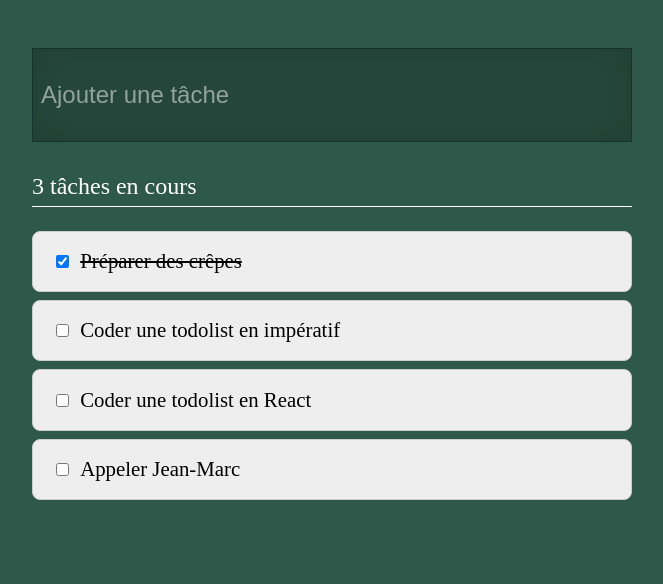
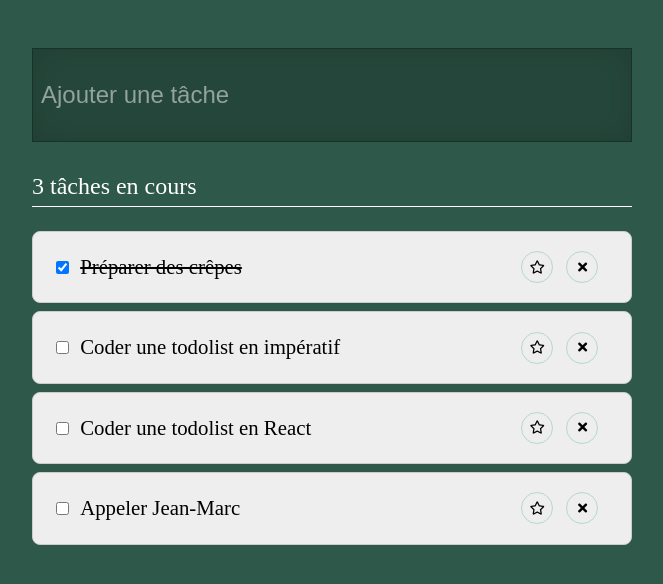
Before and after one commit to bsabardu/Simple-Todolist, a React app: page / in a window 1280 px wide. Shown: the whole page, without its empty margins (308-971 px from the left). Built offline with nearby package versions, Linux system fonts and the light colour scheme.

Commit message:
add new actions button+ delete management

```diff
--- a/package.json
+++ b/package.json
@@ -46,6 +46,7 @@
     "webpack-merge": "^5.7.3"
   },
   "dependencies": {
+    "@fortawesome/fontawesome-free": "^5.15.2",
     "classnames": "^2.2.6",
     "core-js": "3",
     "prop-types": "^15.7.2",
--- a/src/assets/index.html
+++ b/src/assets/index.html
@@ -4,7 +4,8 @@
         <meta charset="utf-8" />
         <meta name="viewport" content="width=device-width, initial-scale=1.0" />
         <meta http-equiv="x-ua-compatible" content="ie=edge" />
-        <title>Todo List</title>
+		<title>Todo List</title>
+		<script defer src="/your-path-to-fontawesome/js/fontawesome.js"></script>
     </head>
     <body>
         <div id="root"></div>
--- a/src/components/Task/index.js
+++ b/src/components/Task/index.js
@@ -12,9 +12,16 @@ const Task = ({
   label,
   done,
   onChecked,
+  onDelete,
 }) => (
   <li className="task">
-    <input type="checkbox" name={id} checked={done} onChange={onChecked} /><label className={classnames('task__label', { 'task__label--checked': done })} htmlFor={id}>{label}</label>
+    <div className="task__content">
+      <input type="checkbox" name={id} checked={done} onChange={onChecked} /><label className={classnames('task__label', { 'task__label--checked': done })} htmlFor={id}>{label}</label>
+    </div>
+    <div className="task__actions">
+      <button type="button" className="task__button"><i className="far fa-star"></i></button>
+      <button type="button" className="task__button" onClick={onDelete}><i className="fas fa-times"></i></button>
+    </div>
   </li>
 );
 
@@ -24,11 +31,13 @@ Task.propTypes = {
   done: PropTypes.bool,
   label: PropTypes.string.isRequired,
   onChecked: PropTypes.func,
+  onDelete: PropTypes.func,
 };
 
 Task.defaultProps = {
   done: false,
   onChecked: () => {},
+  onDelete: () => {},
 };
 
 // == Export
--- a/src/components/Task/styles.scss
+++ b/src/components/Task/styles.scss
@@ -1,3 +1,5 @@
+@use 'src/styles/vars';
+
 .task {
   padding: 1.2rem;
   margin-bottom: 0.5rem;
@@ -5,7 +7,9 @@
   border: solid 1px #ccc;
   border-radius: 8px;
   font-size: 1.3rem;
-
+  display: flex;
+  justify-content: space-between;
+  align-items: center;
 
   &__label {
     margin-left: .5rem;
@@ -15,4 +19,18 @@
   &__label--checked {
     text-decoration: line-through;
   }
+
+  &__button {
+    border: 1px solid vars.$color-tertiary;
+    background-color: transparent;
+    border-radius: 50%;
+    margin-right: 1em;
+    width: 2rem;
+    height: 2rem;
+
+    &:hover{
+      background-color: vars.$color-tertiary;
+    }
+
+  }
 }
--- a/src/components/Tasks/index.js
+++ b/src/components/Tasks/index.js
@@ -9,7 +9,7 @@ import './styles.scss';
 import Task from 'src/components/Task';
 
 // == Composant
-const Tasks = ({ currentTasksNbr, tasks, onChecked }) => (
+const Tasks = ({ currentTasksNbr, tasks, onChecked, onDelete }) => (
   <div className="tasks">
     <h2 className="tasks__title">{currentTasksNbr} tâches en cours</h2>
     <ul className="tasks__list">
@@ -19,6 +19,7 @@ const Tasks = ({ currentTasksNbr, tasks, onChecked }) => (
             key={task.id}
             {...task}
             onChecked={() => onChecked(task)}
+            onDelete={() => onDelete(task)}
           />
         ))
       ) : (
@@ -36,12 +37,14 @@ Tasks.propTypes = {
     }),
   ),
   onChecked: PropTypes.func,
+  onDelete: PropTypes.func,
   currentTasksNbr: PropTypes.number,
 };
 
 Tasks.defaultProps = {
   tasks: [],
   onChecked: () => {},
+  onDelete: () => {},
   currentTasksNbr: 0,
 };
 
--- a/src/components/Todo/index.js
+++ b/src/components/Todo/index.js
@@ -42,14 +42,13 @@ class Todo extends Component {
 
   handleSubmitTask = () => {
     const { tasks, newTaskLabel } = this.state;
-    const newTask = {
-      id: (Math.max(...tasks.map((task) => task.id))) + 1,
-      label: newTaskLabel,
-      done: false,
-    };
 
     this.setState({
-      tasks: sortByDone([...tasks, newTask]),
+      tasks: sortByDone([...tasks, {
+        id: (Math.max(...tasks.map((task) => task.id))) + 1,
+        label: newTaskLabel,
+        done: false,
+      }]),
       newTaskLabel: '',
       currentTasksNbr: tasks.filter((task) => !task.done).length,
     });
@@ -73,6 +72,14 @@ class Todo extends Component {
     });
   }
 
+  handleTaskDelete = (task) => {
+    const { tasks } = this.state;
+    const newTasks = tasks.filter((taskItem) => taskItem.id !== task.id);
+    this.setState({
+      tasks: sortByDone(newTasks),
+    });
+  }
+
   render() {
     const { currentTasksNbr, tasks, newTaskLabel } = this.state;
     return (
@@ -82,7 +89,12 @@ class Todo extends Component {
           onInputChange={this.handleInputChange}
           inputLabel={newTaskLabel}
         />
-        <Tasks currentTasksNbr={currentTasksNbr} tasks={tasks} onChecked={this.handleTaskChecked} />
+        <Tasks
+          currentTasksNbr={currentTasksNbr}
+          tasks={tasks}
+          onChecked={this.handleTaskChecked}
+          onDelete={this.handleTaskDelete}
+        />
       </div>
     );
   }
--- a/src/index.js
+++ b/src/index.js
@@ -1,6 +1,7 @@
 // == Import : npm
 import React from 'react';
 import { render } from 'react-dom';
+import '../node_modules/@fortawesome/fontawesome-free/css/all.css';
 
 // == Import : local
 // Composants
--- a/src/styles/_vars.scss
+++ b/src/styles/_vars.scss
@@ -3,4 +3,5 @@
 //Colors
 $color-primary: #2E5849;
 $color-secondary: color.scale($color-primary, $lightness: -20%);
+$color-tertiary: color.scale($color-primary, $lightness: +70%);
 $color-white: #ffffff;
```
Also changed, not shown: 1 other file.
